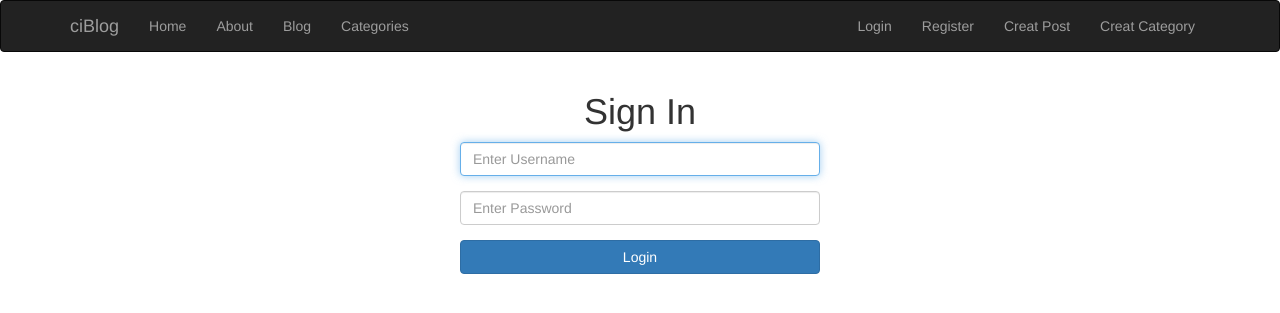
After one commit to mzwae/ciBlog, a CodeIgniter app: page /ciBlog//users/login in a window 1280 px wide. The commit adds this page. Shown: the top 313 px of the page. Run offline with CodeIgniter, Linux system fonts and the light colour scheme; some libraries are stand-ins or nearby versions.

Commit message:
added login

```diff
--- a/application/controllers/Users.php
+++ b/application/controllers/Users.php
@@ -1,8 +1,11 @@
 <?php
 
-class Users extends CI_Controller{
+class Users extends CI_Controller
+{
 
-  public function register(){
+  // Register a new user
+    public function register()
+    {
         $data['title'] = 'Sign Up';
 
         $this->form_validation->set_rules('name', 'Name', 'required');
@@ -11,7 +14,7 @@ class Users extends CI_Controller{
         $this->form_validation->set_rules('password', 'Password', 'required');
         $this->form_validation->set_rules('password2', 'Confirm Password', 'matches[password]');
 
-    if ($this->form_validation->run() === FALSE) {
+        if ($this->form_validation->run() === false) {
             $this->load->view('templates/header');
             $this->load->view('users/register', $data);
             $this->load->view('templates/footer');
@@ -24,11 +27,48 @@ class Users extends CI_Controller{
             $this->session->set_flashdata('user_registered', 'You are now registered and can log in');
             redirect('posts');
         }
+    }
 
+    // Log in an existing user
+    public function login()
+    {
+        $data['title'] = 'Sign In';
+
+        $this->form_validation->set_rules('username', 'Username', 'required');
+        $this->form_validation->set_rules('password', 'Password', 'required');
+
+        if ($this->form_validation->run() === false) {
+            $this->load->view('templates/header');
+            $this->load->view('users/login', $data);
+            $this->load->view('templates/footer');
+        } else {
+            // Get the username
+            $username = $this->input->post('username');
+            // Get and encrypt the password
+            $password = md5($this->input->post('password'));
+
+            // Login user
+            $user_id = $this->user_model->login($username, $password);
+
+            if ($user_id) {
+              // Create session
+
+              // Set message
+              $this->session->set_flashdata('user_loggedin', 'You are now logged in');
+              redirect('posts');
+            } else {
+              // Set message
+              $this->session->set_flashdata('login_failed', 'Invalid username/password!');
+              redirect('users/login');
+            }
+
+
+        }
     }
 
     // Check if username exists
-  function check_username_exists($username){
+    public function check_username_exists($username)
+    {
         $this->form_validation->set_message('check_username_exists', 'Sorry, That username is taken! Please choose a different one.');
 
         if ($this->user_model->check_username_exists($username)) {
@@ -39,7 +79,8 @@ class Users extends CI_Controller{
     }
 
     // Check if email exists
-  function check_email_exists($email){
+    public function check_email_exists($email)
+    {
         $this->form_validation->set_message('check_email_exists', 'Sorry, That email is taken! Please choose a different one.');
 
         if ($this->user_model->check_email_exists($email)) {
@@ -48,9 +89,4 @@ class Users extends CI_Controller{
             return false;
         }
     }
-
-
 }
-
-
- ?>
--- a/application/models/User_model.php
+++ b/application/models/User_model.php
@@ -40,6 +40,21 @@ class User_model extends CI_Model{
     }
 
   }
+
+  // Log user in
+  public function login($username, $password){
+    // Validate user Input
+    $this->db->where('username', $username);
+    $this->db->where('password', $password);
+
+    $result = $this->db->get('users');
+    if ($result->num_rows() == 1) {
+      return $result->row(0)->id;
+    } else {
+      return false;
+    }
+
+  }
 }
 
  ?>
--- a/application/views/templates/header.php
+++ b/application/views/templates/header.php
@@ -28,6 +28,7 @@
               <li class="nav-item"><a href="<?=base_url()?>categories">Categories</a></li>
           </ul>
           <ul class="nav navbar-nav navbar-right">
+              <li><a href="<?=base_url();?>/users/login">Login</a></li>
               <li><a href="<?=base_url();?>/users/register">Register</a></li>
               <li><a href="<?=base_url();?>/posts/create">Creat Post</a></li>
               <li><a href="<?=base_url();?>/categories/create">Creat Category</a></li>
@@ -55,5 +56,8 @@
   if($this->session->flashdata('category_created')){
     echo '<p class="alert alert-success">' . $this->session->flashdata('category_created') . '</p>';
   }
+  if($this->session->flashdata('login_failed')){
+    echo '<p class="alert alert-danger">' . $this->session->flashdata('login_failed') . '</p>';
+  }
 
     ?>
--- /dev/null
+++ b/application/views/users/login.php
@@ -0,0 +1,14 @@
+<?=form_open('users/login')?>
+  <div class="row">
+    <div class="col-md-4 col-md-offset-4">
+      <h1 class="text-center"><?=$title?></h1>
+      <div class="form-group">
+        <input type="text" name="username" class="form-control" placeholder="Enter Username" required autofocus>
+      </div>
+      <div class="form-group">
+        <input type="password" name="password" class="form-control" placeholder="Enter Password" required>
+      </div>
+      <button type="submit" class="btn btn-primary btn-block">Login</button>
+    </div>
+  </div>
+<?=form_close()?>
```
Also changed, not shown: application/views/users/register.php (+6 -2 lines). Lines whose indentation alone changed are shown as unchanged.
